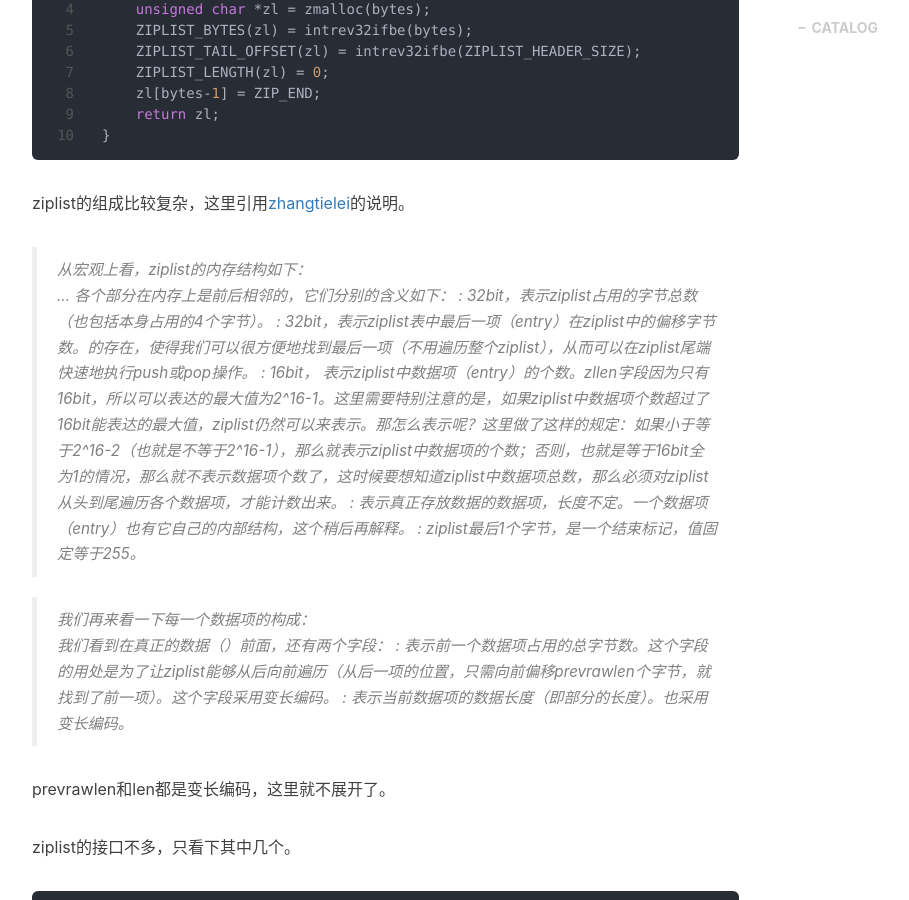
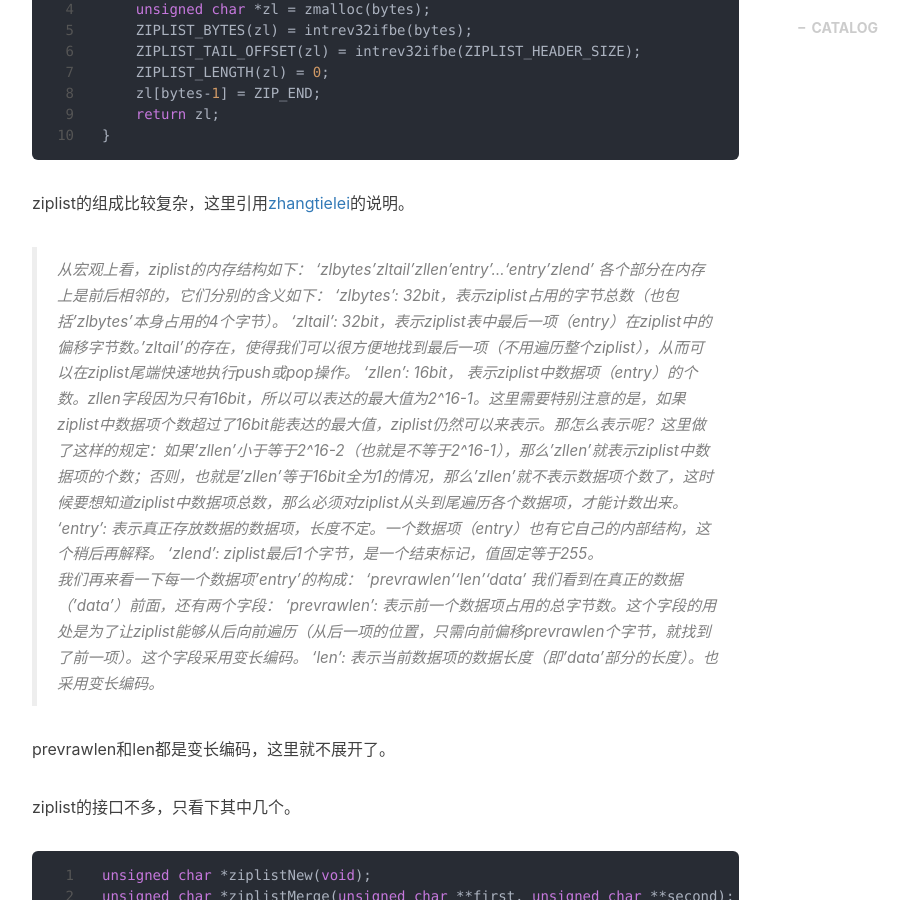
Before and after one commit to zhouhd2019/zhouhd2019.github.io, a Jekyll site: the page built from _posts/2019-11-07-Redis03ziplist.markdown, in a window 1280 px wide and 900 px high, scrolled down 735 px. Shown: the whole window, without its empty margins (233-1142 px from the left). Built offline with Jekyll 4.4.1, drawn with Linux system fonts in a browser that asks for light colours; nearby versions of some CDN libraries; a script that is not in the unit is left out; comment, search, counter and statistics services are not loaded.

Commit message:
Update 2019-11-07-Redis03ziplist.markdown

```diff
--- a/_posts/2019-11-07-Redis03ziplist.markdown
+++ b/_posts/2019-11-07-Redis03ziplist.markdown
@@ -29,19 +29,19 @@ unsigned char *ziplistNew(void) {
 ziplist的组成比较复杂，这里引用[zhangtielei](http://zhangtielei.com/posts/blog-redis-ziplist.html)的说明。
 
 >从宏观上看，ziplist的内存结构如下：
-><zlbytes><zltail><zllen><entry>...<entry><zlend>
+>'zlbytes'zltail'zllen'entry'...'entry'zlend'
 >各个部分在内存上是前后相邻的，它们分别的含义如下：
-><zlbytes>: 32bit，表示ziplist占用的字节总数（也包括<zlbytes>本身占用的4个字节）。
-><zltail>: 32bit，表示ziplist表中最后一项（entry）在ziplist中的偏移字节数。<zltail>的存在，使得我们可以很方便地找到最后一项（不用遍历整个ziplist），从而可以在ziplist尾端快速地执行push或pop操作。
-><zllen>: 16bit， 表示ziplist中数据项（entry）的个数。zllen字段因为只有16bit，所以可以表达的最大值为2^16-1。这里需要特别注意的是，如果ziplist中数据项个数超过了16bit能表达的最大值，ziplist仍然可以来表示。那怎么表示呢？这里做了这样的规定：如果<zllen>小于等于2^16-2（也就是不等于2^16-1），那么<zllen>就表示ziplist中数据项的个数；否则，也就是<zllen>等于16bit全为1的情况，那么<zllen>就不表示数据项个数了，这时候要想知道ziplist中数据项总数，那么必须对ziplist从头到尾遍历各个数据项，才能计数出来。
-><entry>: 表示真正存放数据的数据项，长度不定。一个数据项（entry）也有它自己的内部结构，这个稍后再解释。
-><zlend>: ziplist最后1个字节，是一个结束标记，值固定等于255。
-
->我们再来看一下每一个数据项<entry>的构成：
-><prevrawlen><len><data>
->我们看到在真正的数据（<data>）前面，还有两个字段：
-><prevrawlen>: 表示前一个数据项占用的总字节数。这个字段的用处是为了让ziplist能够从后向前遍历（从后一项的位置，只需向前偏移prevrawlen个字节，就找到了前一项）。这个字段采用变长编码。
-><len>: 表示当前数据项的数据长度（即<data>部分的长度）。也采用变长编码。
+>'zlbytes': 32bit，表示ziplist占用的字节总数（也包括'zlbytes'本身占用的4个字节）。
+>'zltail': 32bit，表示ziplist表中最后一项（entry）在ziplist中的偏移字节数。'zltail'的存在，使得我们可以很方便地找到最后一项（不用遍历整个ziplist），从而可以在ziplist尾端快速地执行push或pop操作。
+>'zllen': 16bit， 表示ziplist中数据项（entry）的个数。zllen字段因为只有16bit，所以可以表达的最大值为2^16-1。这里需要特别注意的是，如果ziplist中数据项个数超过了16bit能表达的最大值，ziplist仍然可以来表示。那怎么表示呢？这里做了这样的规定：如果'zllen'小于等于2^16-2（也就是不等于2^16-1），那么'zllen'就表示ziplist中数据项的个数；否则，也就是'zllen'等于16bit全为1的情况，那么'zllen'就不表示数据项个数了，这时候要想知道ziplist中数据项总数，那么必须对ziplist从头到尾遍历各个数据项，才能计数出来。
+>'entry': 表示真正存放数据的数据项，长度不定。一个数据项（entry）也有它自己的内部结构，这个稍后再解释。
+>'zlend': ziplist最后1个字节，是一个结束标记，值固定等于255。
+>
+>我们再来看一下每一个数据项'entry'的构成：
+>'prevrawlen''len''data'
+>我们看到在真正的数据（'data'）前面，还有两个字段：
+>'prevrawlen': 表示前一个数据项占用的总字节数。这个字段的用处是为了让ziplist能够从后向前遍历（从后一项的位置，只需向前偏移prevrawlen个字节，就找到了前一项）。这个字段采用变长编码。
+>'len': 表示当前数据项的数据长度（即'data'部分的长度）。也采用变长编码。
 
 prevrawlen和len都是变长编码，这里就不展开了。
 
```
